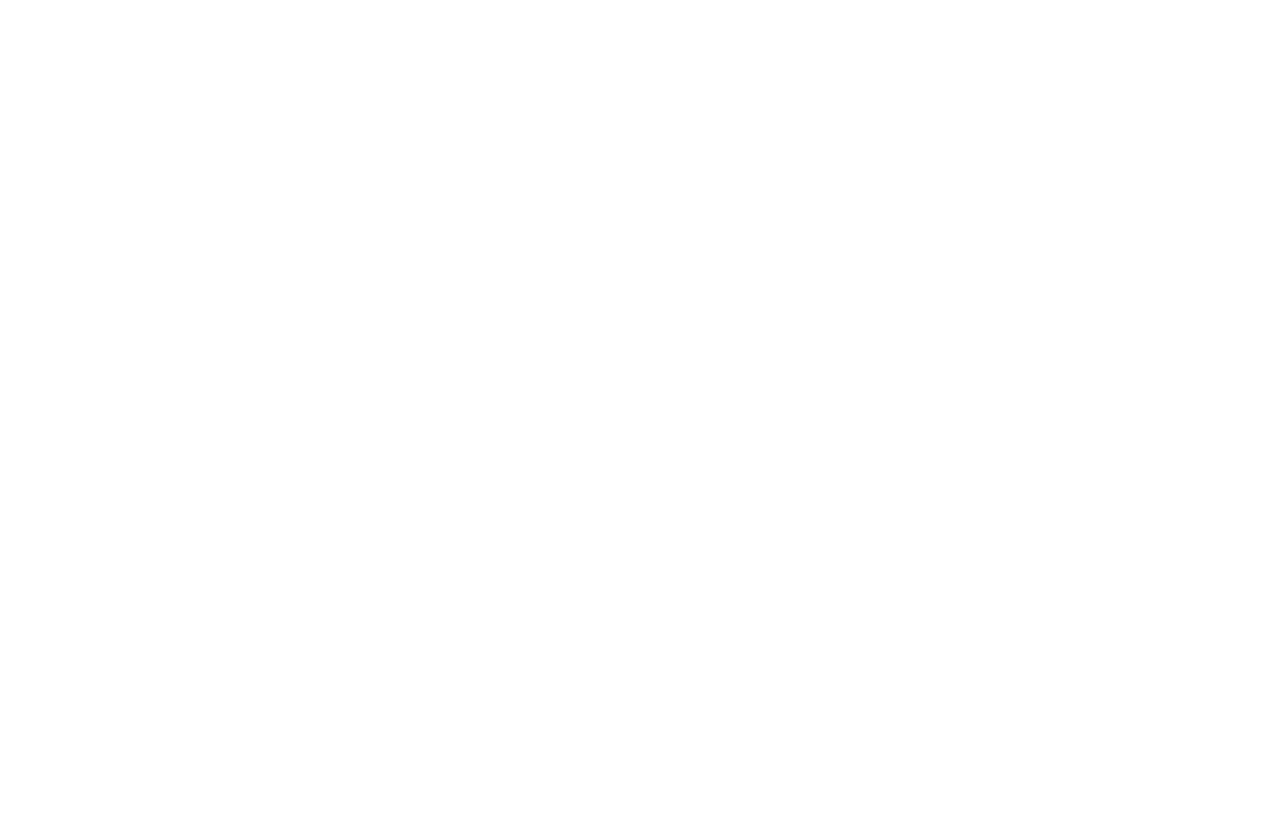
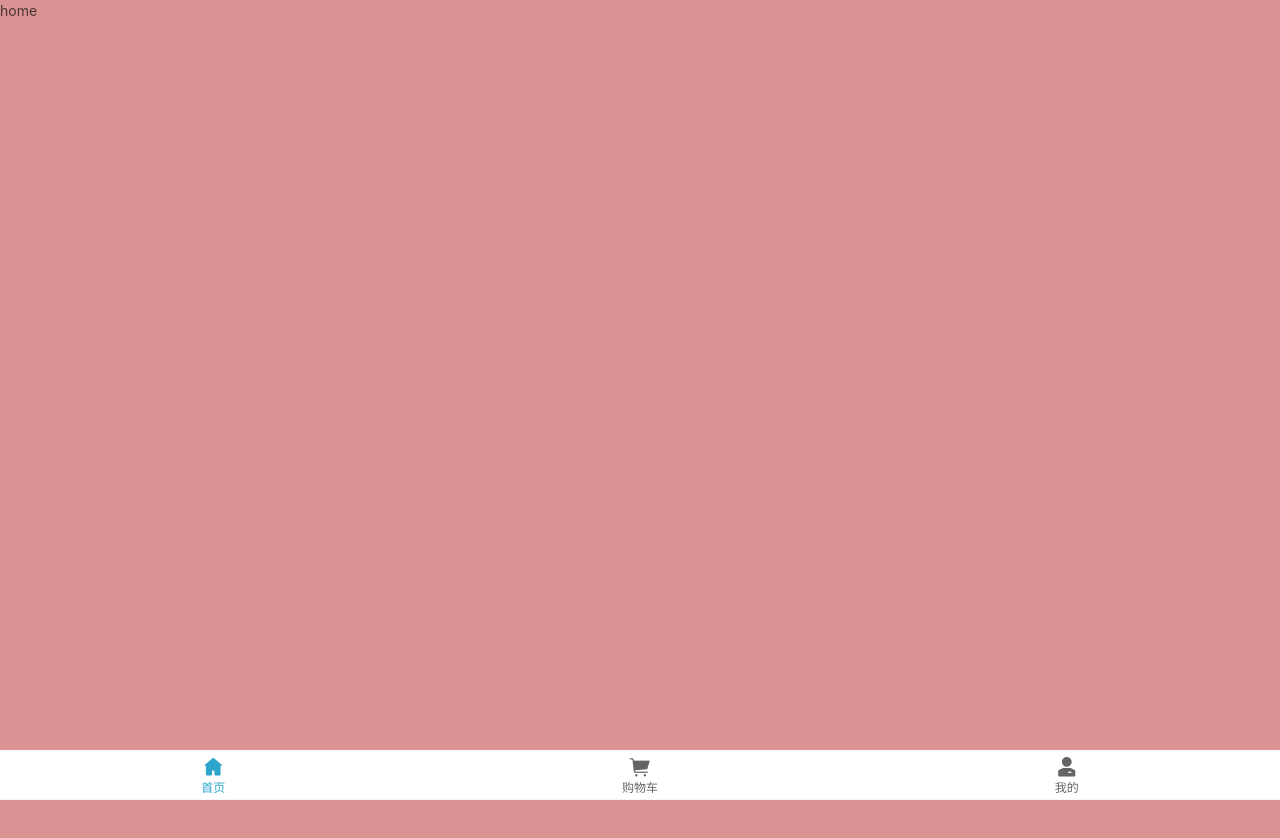
Before and after one commit to qqlxxlxx/vue-vant-shop, a Vue app: page /#/home in a window 1280 px wide. Shown: the top 838 px of the page. Before the commit the page ends 800 px from the top, so only its background shows below. Built offline with nearby package versions, Linux system fonts and the light colour scheme.

Commit message:
完成了tabbar的路由页面切换，和根元素font-size的动态计算

```diff
--- a/src/App.vue
+++ b/src/App.vue
@@ -1,7 +1,27 @@
 <template>
   <div id="app">
-    <router-view></router-view>
+    <keep-alive>
+      <router-view />
+    </keep-alive>
+
+    <van-tabbar route active-color="#2ca6cb">
+      <van-tabbar-item to="/home" icon="wap-home">首页</van-tabbar-item>
+      <van-tabbar-item to="/shoppingCart" icon="shopping-cart">购物车</van-tabbar-item>
+      <van-tabbar-item to="/profile" icon="manager">我的</van-tabbar-item>
+    </van-tabbar>
   </div>
 </template>
 
-<style></style>
+<script>
+export default {
+  created() {
+    document.documentElement.style.fontSize = window.innerWidth / 7.5 + 'px'
+  }
+}
+</script>
+
+<style>
+/* .van-tabbar {
+  height: 1rem !important;
+} */
+</style>
--- a/src/views/About.vue
+++ /dev/null
@@ -1,5 +0,0 @@
-<template>
-  <div class="about">
-    <h1>This is an about page</h1>
-  </div>
-</template>
--- a/src/views/Home.vue
+++ /dev/null
@@ -1,26 +0,0 @@
-<template>
-  <div class="home">
-    <van-tabbar v-model="active">
-      <van-tabbar-item icon="home-o">标签</van-tabbar-item>
-      <van-tabbar-item icon="search">标签</van-tabbar-item>
-      <van-tabbar-item icon="friends-o">标签</van-tabbar-item>
-      <van-tabbar-item icon="setting-o">标签</van-tabbar-item>
-    </van-tabbar>
-  </div>
-</template>
-
-<script>
-// @ is an alias to /src
-
-export default {
-  data() {
-    return {
-      active: 0
-    }
-  },
-  components: {}
-}
-</script>
-
-<style scoped>
-</style>
--- /dev/null
+++ b/src/views/home/Home.vue
@@ -0,0 +1,31 @@
+<template>
+  <div class="home">
+    home
+    <!-- <div>55</div> -->
+    <div class="bottom">bottom</div>
+  </div>
+</template>
+
+<script>
+// @ is an alias to /src
+
+export default {
+  data() {
+    return {}
+  },
+  components: {},
+  created() {}
+}
+</script>
+
+<style scoped>
+.home {
+  position: relative;
+  height: 3000px;
+  background-color: rgb(219, 146, 146);
+}
+.bottom {
+  position: absolute;
+  bottom: 0;
+}
+</style>
--- /dev/null
+++ b/src/views/profile/Profile.vue
@@ -0,0 +1,10 @@
+<template>
+  <div class="profile">我的</div>
+</template>
+
+<script>
+export default {}
+</script>
+
+<style scoped>
+</style>
--- /dev/null
+++ b/src/views/shoppingCart/ShoppingCart.vue
@@ -0,0 +1,10 @@
+<template>
+  <div class="shopping-cart">购物车</div>
+</template>
+
+<script>
+export default {}
+</script>
+
+<style scoped>
+</style>
```
Also changed, not shown: src/router/index.js (+9 -7 lines), src/assets/css/variable.scss (added).
